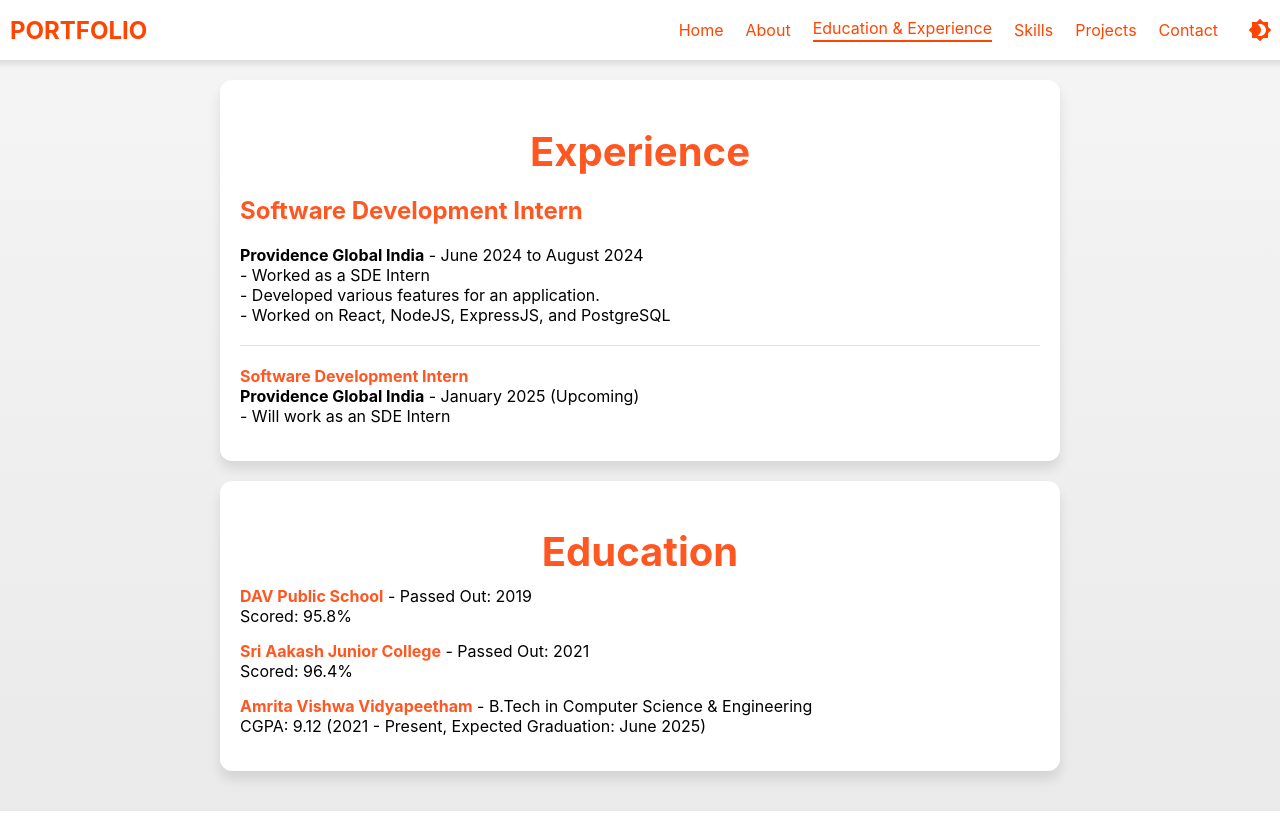
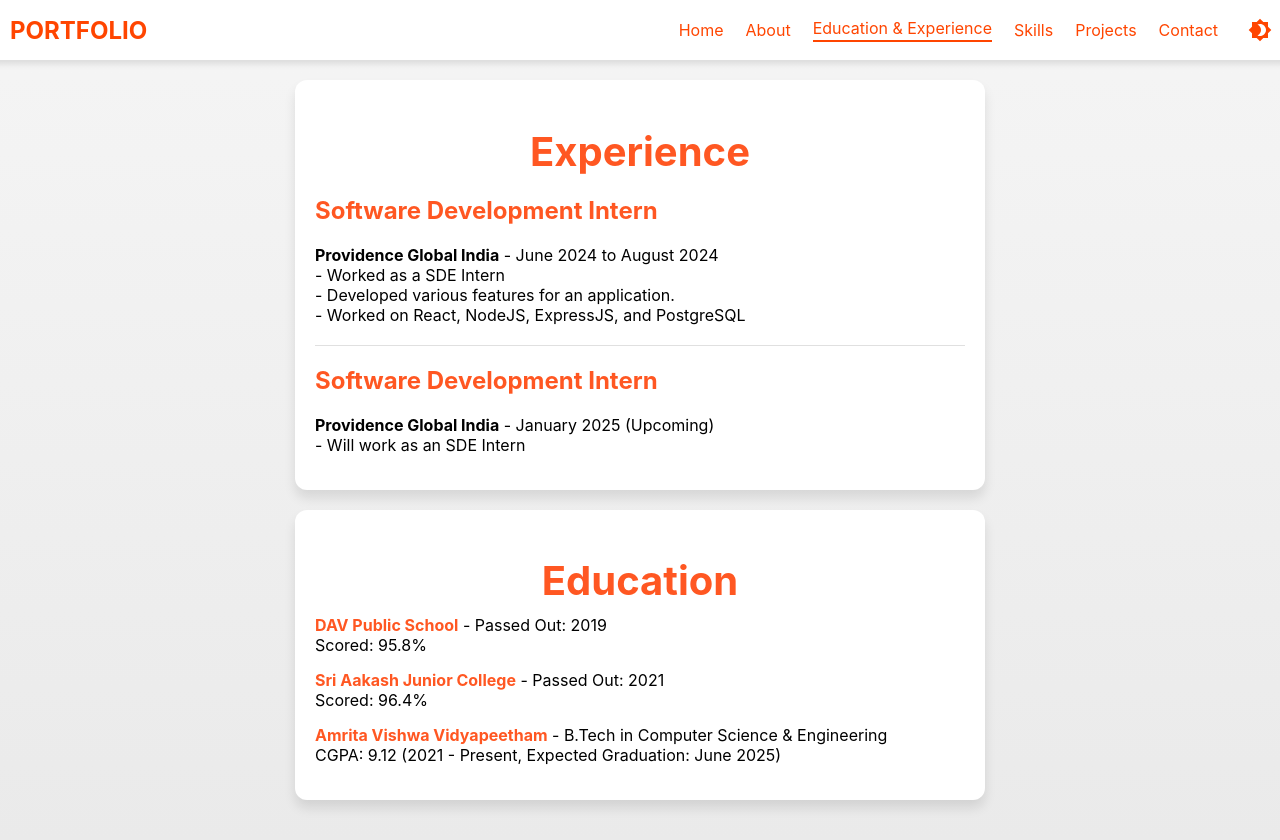
Before and after one commit to Ujwal-Srimanth/Portfolio, a React (Create React App) app: page /Portfolio/education-experience in a window 1280 px wide. Before the commit the page ends 811 px from the top, so only its background shows below. Built offline with nearby package versions, Linux system fonts and the light colour scheme.

Commit message:
Minor updates

```diff
--- a/src/Pages/Projects.js
+++ b/src/Pages/Projects.js
@@ -39,10 +39,10 @@
             minHeight: '100vh',
             backgroundColor: darkMode ? '#121212' : '#f5f5f5',
             color: darkMode ? '#ffffff' : '#000000',
-            padding: '20px',
+            padding: '40px',
             boxSizing: 'border-box',
             overflowY: 'scroll',
-            paddingTop: '80px',
+            paddingTop: '100px',
         }),
         innerContainer: {
             display: 'flex',
--- a/src/Pages/education & experience.js
+++ b/src/Pages/education & experience.js
@@ -39,7 +39,7 @@
         }),
         card: {
             width: '100%',
-            maxWidth: '800px',
+            maxWidth: '650px',
             marginBottom: '20px',
             padding: '20px',
             borderRadius: '12px',
@@ -93,7 +93,7 @@
                     </div>
                     <Divider style={styles.divider} />
                     <div style={styles.item}>
-                        <strong style={styles.boldText}>Software Development Intern</strong> <br />
+                        <h2 style={styles.boldText}>Software Development Intern</h2>
                         <strong>Providence Global India</strong> - January 2025 (Upcoming) <br />
                         - Will work as an SDE Intern
                     </div>
```
